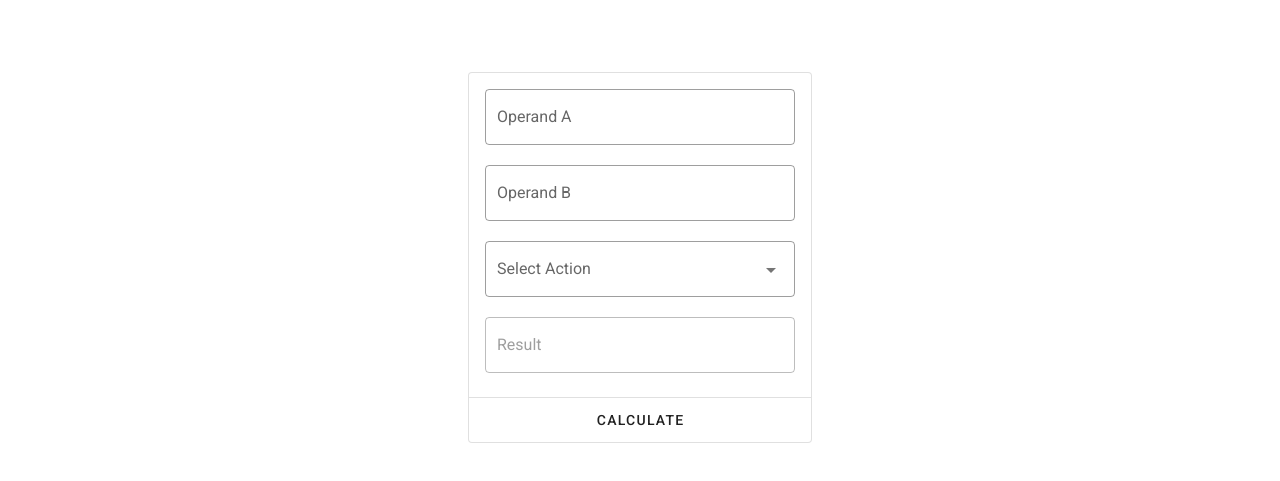
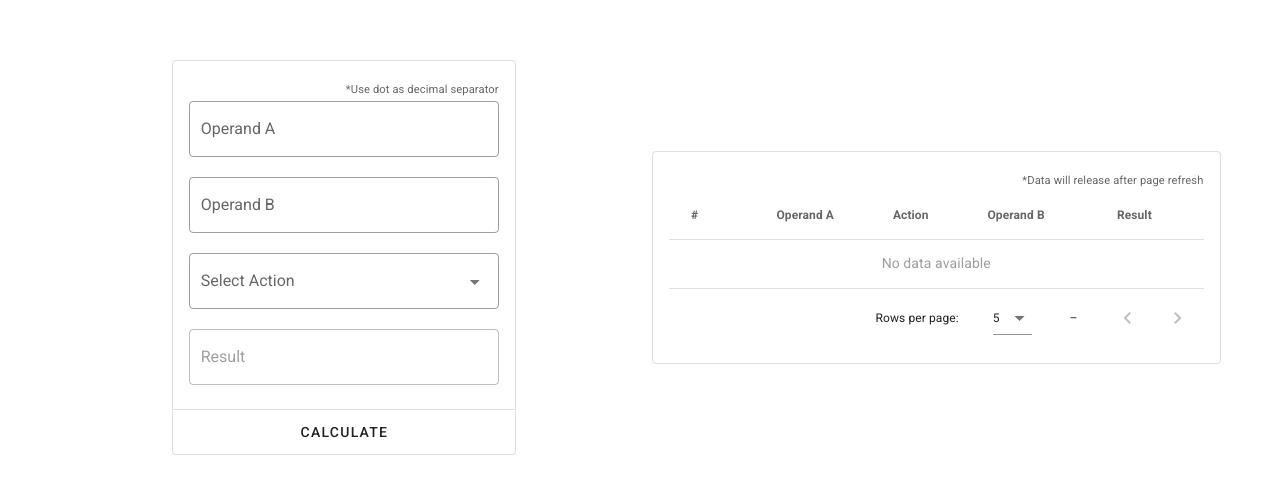
Before and after one commit to lirugo/simple-calc, a Vue app: page / in a window 1280 px wide. Shown: the part 143-624 px from the top of the page. Built offline with nearby package versions, Linux system fonts and the light colour scheme.

Commit message:
Mockup for table calc history

```diff
--- a/src/components/Calculator.vue
+++ b/src/components/Calculator.vue
@@ -11,7 +11,11 @@
                 outlined
         >
           <v-card-text>
-
+            <div class="text-right">
+              <small>
+                *Use dot as decimal separator
+              </small>
+            </div>
             <v-text-field v-model="operandA" type="number" class="mb-3" outlined label="Operand A"/>
             <v-text-field v-model="operandB" type="number" class="mb-3" outlined label="Operand B"/>
             <v-select v-model="selectedAction"
@@ -30,6 +34,27 @@
           <v-btn text large block @click="calculate()">Calculate</v-btn>
         </v-card>
       </v-col>
+
+      <v-col>
+        <v-card
+                class="mx-auto"
+                max-width="700"
+                outlined
+        >
+          <v-card-text>
+            <div class="text-right">
+              <small>
+                *Data will release after page refresh
+              </small>
+            </div>
+            <v-data-table
+                    :headers="calcHeaders"
+                    :items="calcHistory"
+                    :items-per-page="5"
+            />
+          </v-card-text>
+        </v-card>
+      </v-col>
     </v-row>
   </v-container>
 </template>
@@ -40,16 +65,30 @@
       operandA: null,
       operandB: null,
       selectedAction: null,
+      result: null,
       actions: [
-              { action: '+', title: '+ (sum)' },
-              { action: '/', title: '/ (divide)' },
-              { action: '%', title: '% (remainder of a division)' },
-              { action: '>', title: 'Highest prime number between A and B' },
+        { action: '+', title: '+ (sum)' },
+        { action: '/', title: '/ (divide)' },
+        { action: '%', title: '% (remainder of a division)' },
+        { action: '>', title: 'Highest prime number between A and B' },
       ],
-      result: null,
+
+      calcHeaders: [
+        { text: '#', value: 'id', align: 'center',},
+        { text: 'Operand A', value: 'operandA', align: 'right',},
+        { text: 'Action', value: 'action', align: 'center',},
+        { text: 'Operand B', value: 'operandB' },
+        {
+          text: 'Result',
+          align: 'left',
+          value: 'result',
+        },
+      ],
+      calcHistory: [],
     }),
     methods: {
       calculate(){
+        //Get result
         switch (this.selectedAction) {
           case '+' : this.result = this.sum(this.operandA, this.operandB); break
           case '/' : this.result = this.divide(this.operandA, this.operandB); break
@@ -57,6 +96,23 @@
           case '>' : this.result = this.highestNumber(this.operandA, this.operandB); break
           default : this.result = 'Select action'; break
         }
+
+        //Save to history
+        this.saveToHistory()
+      },
+      saveToHistory(){
+        let actionTitle
+        this.actions.forEach(a => {
+          a.action === this.selectedAction ? actionTitle = a.title : ''
+        })
+
+        this.calcHistory.unshift({
+          id: this.calcHistory.length + 1,
+          operandA: this.operandA,
+          operandB: this.operandB,
+          action: actionTitle,
+          result: this.result,
+        })
       },
       sum(a, b){
         return Number(a) + Number(b)
```
Also changed, not shown: 1 other file (tests, documents, lock files or other folders).
